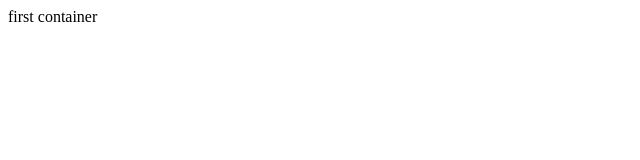
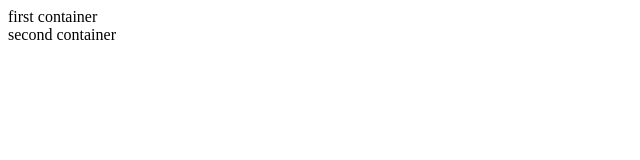
Before and after one commit to isleah/toastymode, a plain HTML site: page index.html in a window 1280 px wide. Shown: the full height of the page, 0-640 px from the left. Drawn offline with Linux system fonts and the light colour scheme.

Commit message:
second commit

```diff
--- a/index.html
+++ b/index.html
@@ -10,6 +10,11 @@
     <div class="container">
 
         first container
+        <div class="two">
+
+            second container
+
+        </div>
 
     </div>
 </body>
```
